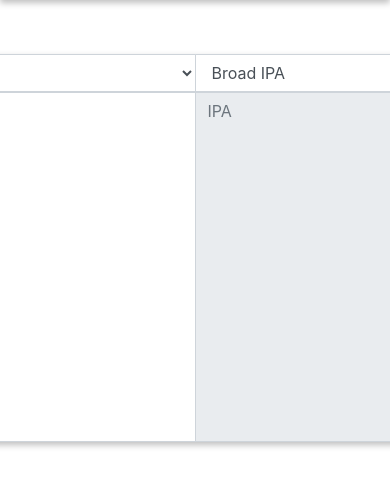
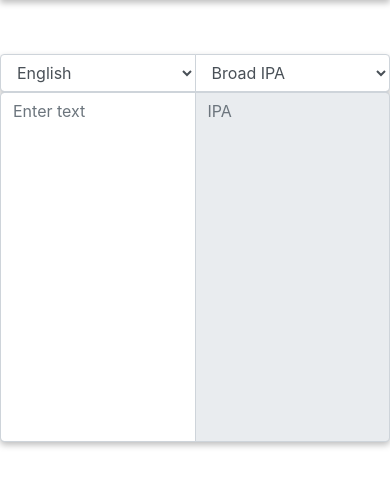
Before and after one commit to lincolnschick/to-ipa, a Django app: template to_ipa/ipa_converter/templates/base.html in a window 390 px wide; the page is wider, and only the part inside the window is pictured. Shown: the part 58-545 px from the top of that part. Run offline with Django 3.2, Linux system fonts and the light colour scheme; the template is opened without the code that fills it, so the values that code supplies are empty; some libraries are stand-ins or nearby versions.

Commit message:
Added tentative mobile UI adjustments

```diff
--- a/to_ipa/ipa_converter/static/styles.css
+++ b/to_ipa/ipa_converter/static/styles.css
@@ -12,3 +12,11 @@
 .dropshadow {
     filter: drop-shadow(0px 3px 3px rgba(0, 0, 0, 0.25));
 }
+
+.width {
+    width: 100vw;
+}
+
+@media (min-width: 1025px) {
+    .width {width: 60rem;}
+}
--- a/to_ipa/ipa_converter/templates/base.html
+++ b/to_ipa/ipa_converter/templates/base.html
@@ -29,7 +29,7 @@
 <body>
   <div class="centered">
     <div class="dropshadow">
-      <div class="input-group" style="width: 60rem;">
+      <div class="input-group width">
 
         <select class="form-control" aria-label="select a language">
           <option value="english">English</option>
@@ -44,7 +44,7 @@
 
       </div>
 
-      <div class="input-group" style="width: 60;">
+      <div class="input-group width">
         <textarea class="form-control non-resizable" id="input" rows="14" placeholder="Enter text"></textarea>
         <textarea readonly class="form-control input-group-append non-resizable" id="output" rows="14" placeholder="IPA"></textarea>
       </div>
```
